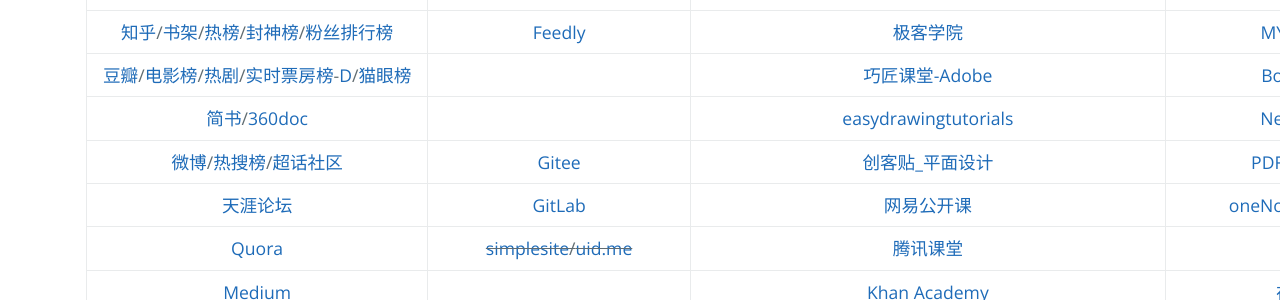
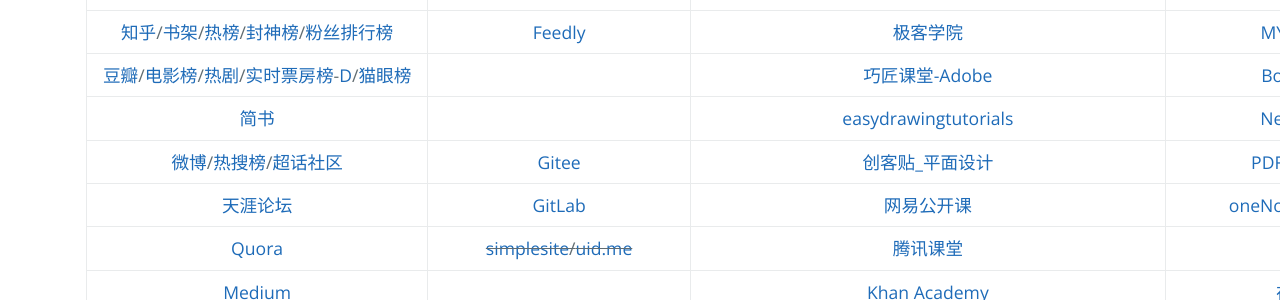
Before and after one commit to AmbroseRen/test, a Jekyll site: the page built from navigation.md, in a window 1280 px wide. Shown: the part 427-727 px from the top of the page. Built offline with Jekyll 4.4.1, drawn with Linux system fonts in a browser that asks for light colours; our own code applies the rules of GitHub Pages for plain Markdown files; the repository's description, which GitHub fills in, is left out.

Commit message:
Update navigation.md

```diff
--- a/navigation.md
+++ b/navigation.md
@@ -33,7 +33,7 @@
 | [__社区__](Library/Forum.md) | [印象笔记](https://app.yinxiang.com/Home.action) | ~~[多贝公开课](http://www.duobei.com/)~~ | [epub.liumingye](https://epub.liumingye.cn/) |
 | [知乎](https://www.zhihu.com/people/RS101202303/following)/[书架](https://www.zhihu.com/pub/)/[热榜](https://www.zhihu.com/hot)/[封神榜](http://www.zhihufans.com/)/[粉丝排行榜](http://rank.python666.cn/zhihu_rank/) | [Feedly](https://feedly.com/) | [极客学院](https://www.jikexueyuan.com/) | [MYFREEMP3](http://tool.liumingye.cn/music/?page=searchPage) |
 | [豆瓣](https://www.douban.com/people/AmbroseRen/)/[电影榜](https://movie.douban.com/)/[热剧](https://movie.douban.com/tv/#!type=tv&tag=%E7%83%AD%E9%97%A8&sort=recommend&page_limit=20&page_start=0)/[实时票房榜](https://www.endata.com.cn/BoxOffice/BO/RealTime/reTimeBO.html)-[D](https://ys.endata.cn/BoxOffice/Ranking)/[猫眼榜](https://piaofang.maoyan.com/dashboard) | []() | [巧匠课堂-Adobe](https://www.2qj.com/) | [BookReader](https://ztftrue.github.io/BookReader/) |
-| [简书](https://www.jianshu.com/subscriptions#/timeline)/[360doc](http://www.360doc.com/mycontacts.aspx) | []() | [easydrawingtutorials](https://www.easydrawingtutorials.com/index.php/disney/81-draw-mickey-mouse) | [Neat Reader](https://www.neat-reader.cn/webapp#/) |
+| [简书](https://www.jianshu.com/subscriptions#/timeline) | []() | [easydrawingtutorials](https://www.easydrawingtutorials.com/index.php/disney/81-draw-mickey-mouse) | [Neat Reader](https://www.neat-reader.cn/webapp#/) |
 | [微博](https://weibo.com/3626507391/follow)/[热搜榜](https://s.weibo.com/top/summary)/[超话社区](https://huati.weibo.cn/discovery/super) | [Gitee](https://gitee.com/) | [创客贴_平面设计](https://www.chuangkit.com/designtools/designindex) | [PDF在线阅读器](https://web.jisupdf.com/) |
 | [天涯论坛](https://bbs.tianya.cn/) | [GitLab](https://gitlab.com/ambroserencn) | [网易公开课](https://open.163.com/khan/) | [oneNote笔记本-微软](https://www.onenote.com/notebooks?auth=1&nf=1&fromAR=1) |
 | [Quora](https://www.quora.com/) | ~~[simplesite](http://ambroseren.simplesite.com/)/[uid.me](http://uid.me/ren_si1#)~~ | [腾讯课堂](https://ke.qq.com/) | [catbox](https://catbox.moe/user/login.php) |
```
